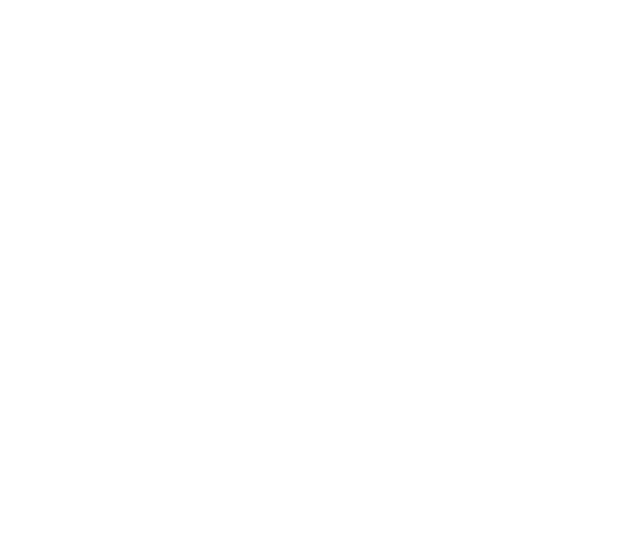
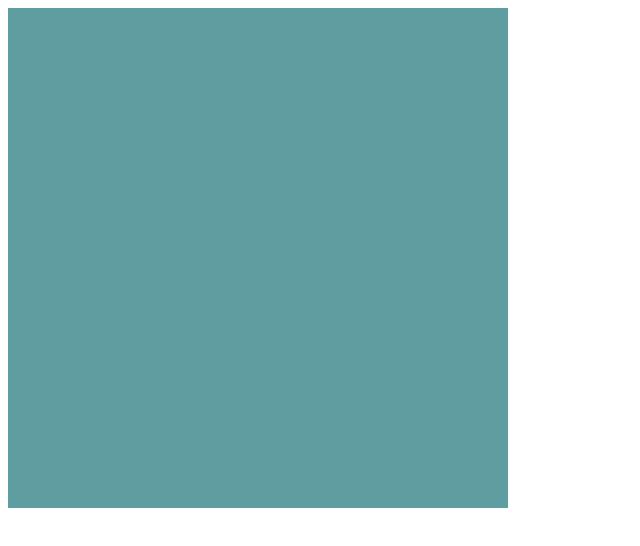
Before and after one commit to eliaquin/cursovuejs2, a plain HTML site: page 04 Eventos/index.html in a window 1280 px wide. Shown: the whole page, without its empty margins (0-640 px from the left). Drawn offline with nearby package versions, Linux system fonts and the light colour scheme.

Commit message:
Avance curso

```diff
--- a/04 Eventos/app.js
+++ b/04 Eventos/app.js
@@ -1,6 +1,8 @@
 new Vue({
     el: "#app",
     data: {
+        X: 0,
+        y: 0
 
     },
     methods:{
--- a/04 Eventos/index.html
+++ b/04 Eventos/index.html
@@ -4,8 +4,19 @@
     <meta charset="UTF-8">
     <title>Document</title>
     <script src="https://unpkg.com/vue@2.1.3/dist/vue.js"></script>
+    <style>
+        #app{
+            width: 500px;
+            height: 500px;
+            background-color: cadetblue;
+        }
+    </style>
 </head>
 <body>
 
+    <div id="app">
+
+    </div>
+
 </body>
 </html>
```
